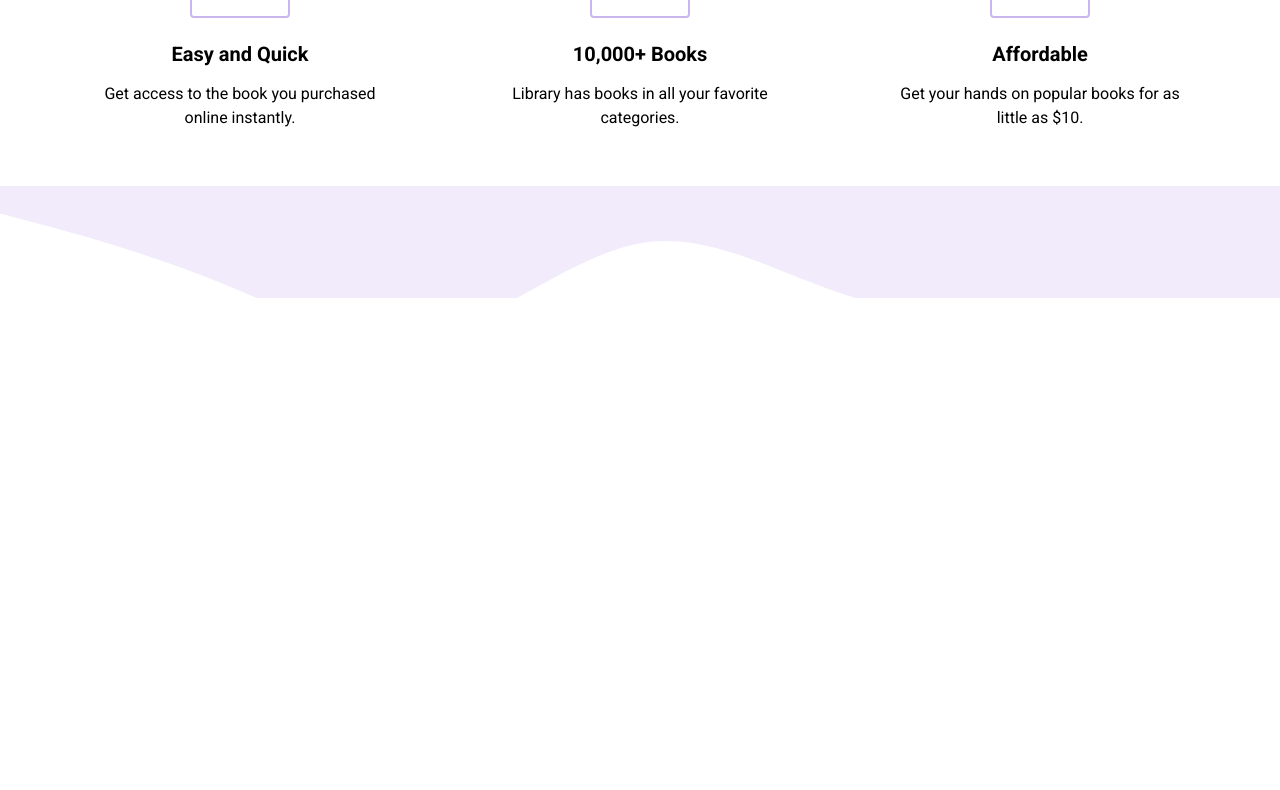
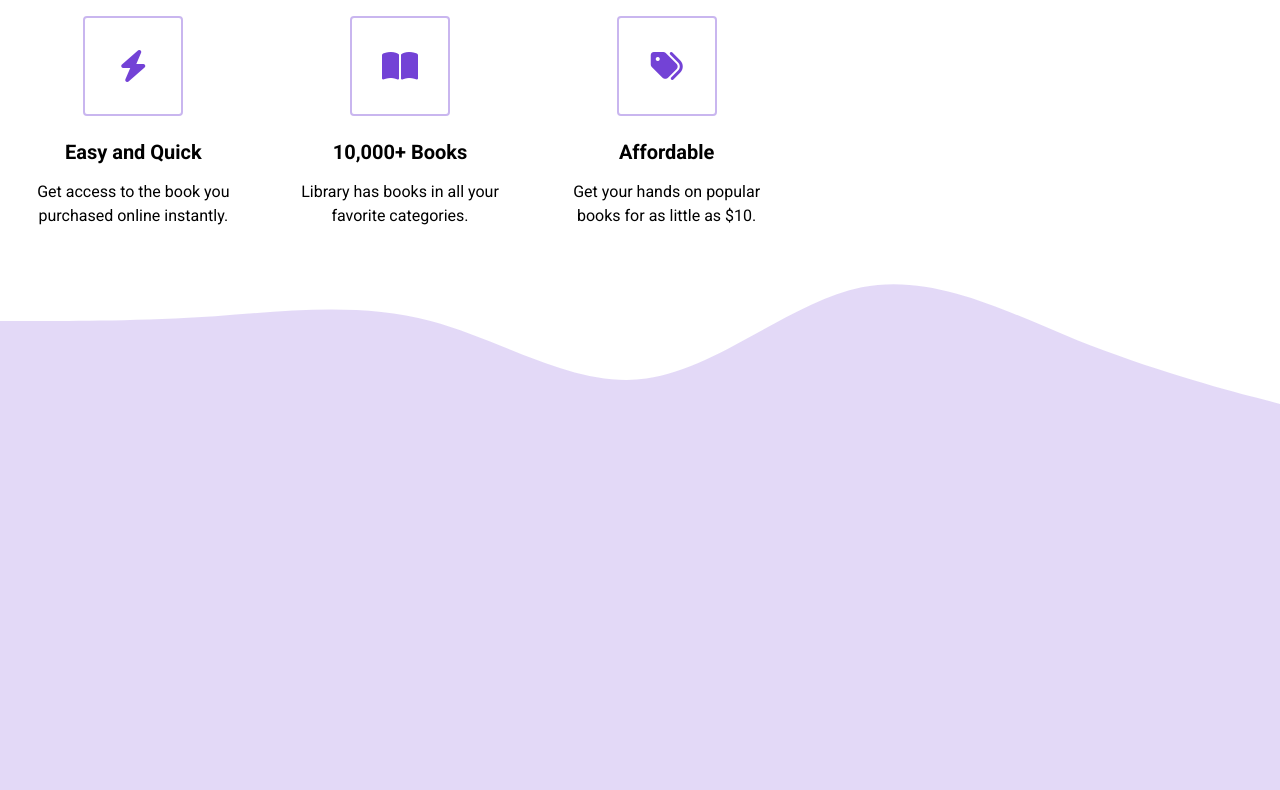
Before and after one commit to Shane0830/FES-Library, a plain HTML site: page index.html in a window 1280 px wide. Shown: the part 1030-1820 px from the top of the page. Before the commit the page ends 1440 px from the top, so only its background shows below. Drawn offline with Linux system fonts and the light colour scheme.

Commit message:
small gap

```diff
--- a/styles.css
+++ b/styles.css
@@ -1,11 +1,14 @@
 @import url('https://fonts.googleapis.com/css2?family=Lato:ital,wght@0,100;0,300;0,400;0,700;0,900;1,100;1,300;1,400;1,700;1,900&family=Roboto:ital,wght@0,100..900;1,100..900&display=swap');
-
-
 * {
     padding: 0;
     margin: 0;
     box-sizing: border-box;
     font-family: "Roboto", sans-serif;
+}
+
+body {
+    max-width: 100vw;
+    overflow-x: hidden;
 }
 
 nav {
@@ -73,11 +76,12 @@ li {
 }
 
 #landing {
-    background-color: rgba( 115, 66, 214, 0.1)
+    background-color: rgba( 115, 66, 214, 0.2);
+    height: 115vh;
 }
 
 header {
-    height: calc(100vh-80px);
+    height: calc(100vh - 80px);
 }
 
 .header__container {
@@ -152,6 +156,7 @@ HIGHLIGHTS
 
 #highlights {
     position: relative;
+    max-width: 100vh;
 }
 
 #highlights:before {
@@ -179,7 +184,7 @@ HIGHLIGHTS
     z-index: 1;
     background-size: cover;
     background-repeat: no-repeat;
-    transform: translateY(100%);
+    transform: translateY(100%) rotate(180deg);
 }
 
 
@@ -225,5 +230,6 @@ FEATURES
 */
 
 #features {
-    background-color: rgba(115, 66, 214, 0.1);
+    height: 1000px;
+    background-color: rgba(115, 66, 214, 0.2);
 }
```
